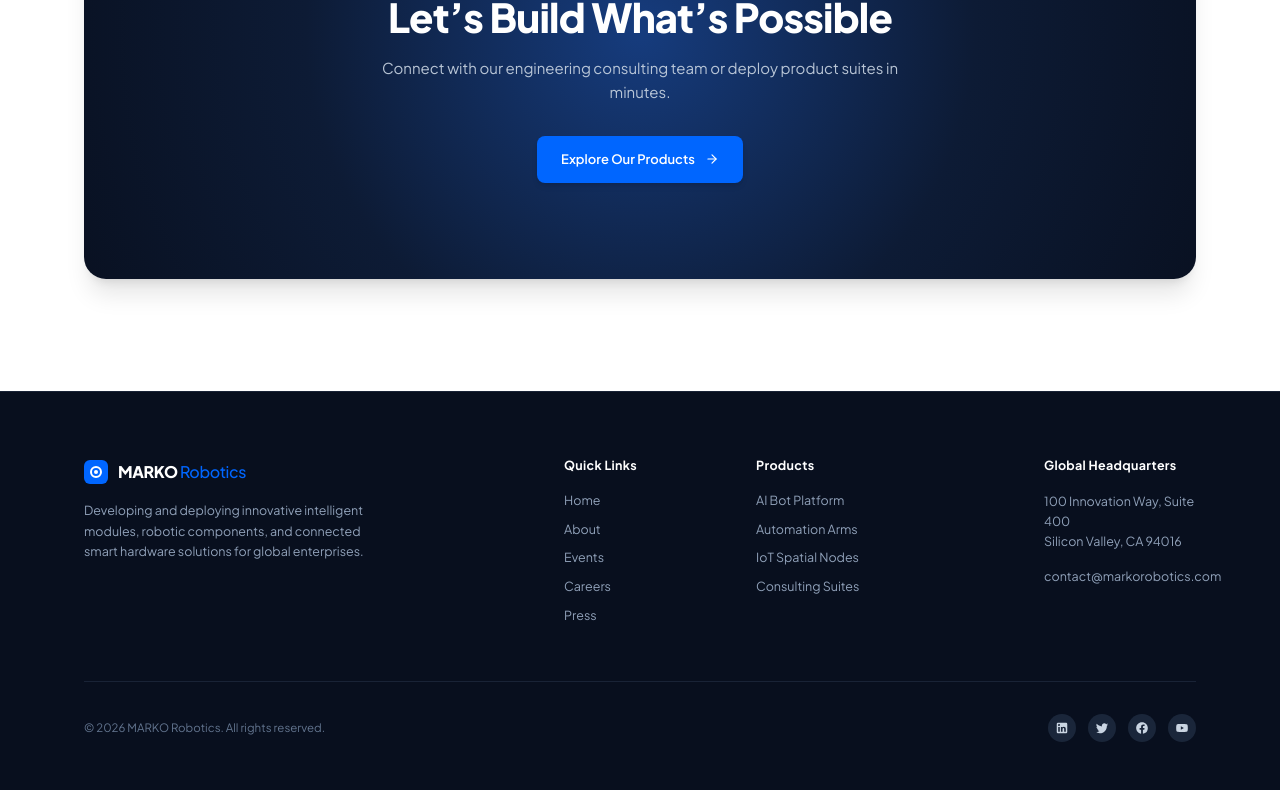
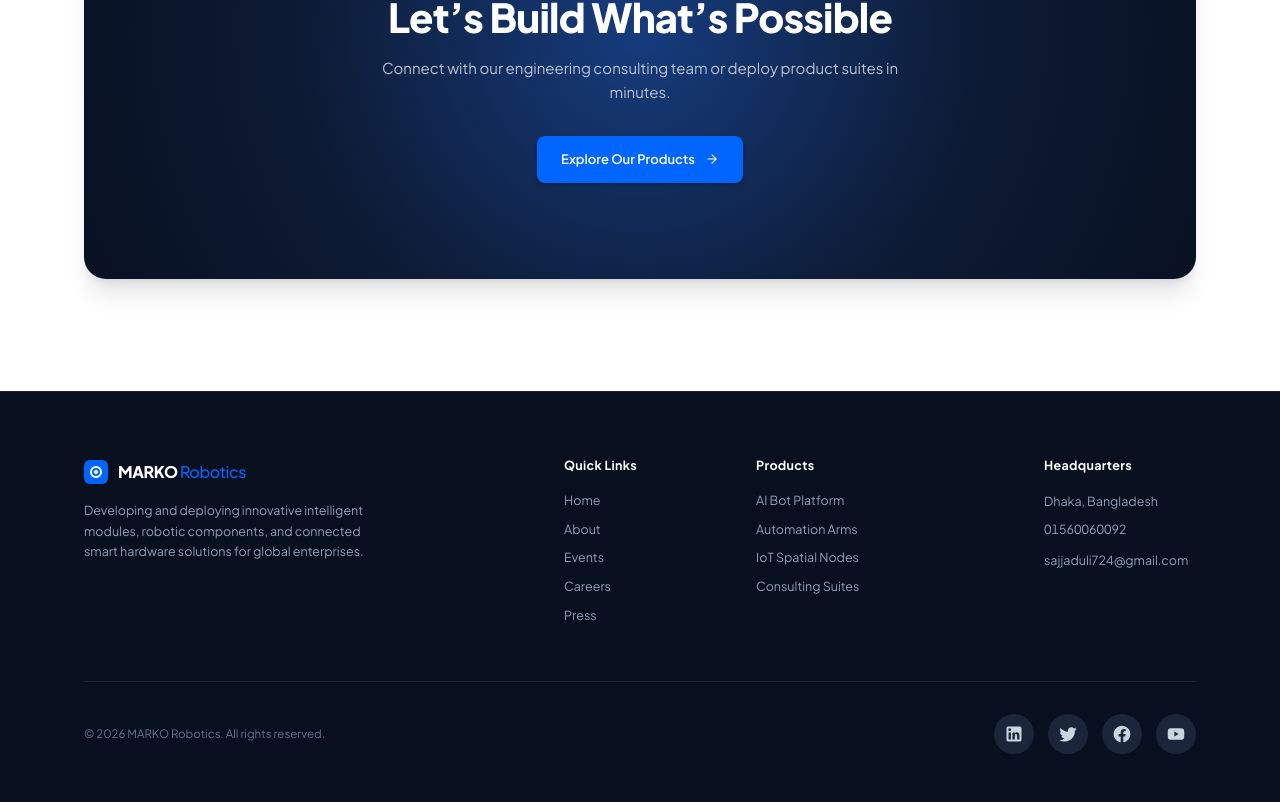
Before and after one commit to sajjadul404/MARKO-Robotics, a React (Vite) app: page / in a window 1280 px wide. Shown: the part 3251-4053 px from the top of the page. Built offline with nearby package versions, Linux system fonts and the light colour scheme.

Commit message:
Footer facebook linkedin Youtube logo large

```diff
--- a/src/components/Footer.jsx
+++ b/src/components/Footer.jsx
@@ -108,22 +108,23 @@ export default function Footer({
           {/* Global Headquarters */}
           <div className="lg:col-span-2">
             <h3 className="text-[12.5px] font-bold text-white tracking-wide mb-4">
-              Global Headquarters
+              Headquarters
             </h3>
-            <p className="text-[12.5px] text-slate-400 leading-[1.6] mb-3">
-              100 Innovation Way, Suite 400
-              <br />
-              Silicon Valley, CA 94016
+            <p className="text-[12.5px] text-slate-400 leading-[1.6] mb-2">
+              Dhaka, Bangladesh
+            </p>
+            <p className="text-[12.5px] text-slate-400 leading-[1.6] mb-2 tabular-nums">
+              01560060092
             </p>
             <a
-              href="mailto:contact@markorobotics.com"
+              href="mailto:sajjaduli724@gmail.com"
               onClick={(e) => {
                 e.preventDefault();
                 setShowContactModal(true);
               }}
-              className="text-[12.5px] text-slate-400 hover:text-white transition-colors"
+              className="text-[12.5px] text-slate-400 hover:text-white transition-colors break-all"
             >
-              contact@markorobotics.com
+              sajjaduli724@gmail.com
             </a>
           </div>
         </div>
@@ -134,15 +135,15 @@ export default function Footer({
             © 2026 MARKO Robotics. All rights reserved.
           </p>
 
-          <div className="flex items-center gap-3">
+          <div className="flex items-center gap-3.5">
             {/* LinkedIn */}
             <button
               onClick={() => setShowContactModal(true)}
               aria-label="LinkedIn"
-              className="w-7 h-7 rounded-full bg-slate-800/90 hover:bg-[#0066FF] text-slate-300 hover:text-white flex items-center justify-center transition-colors cursor-pointer"
+              className="w-10 h-10 rounded-full bg-slate-800/90 hover:bg-[#0066FF] text-slate-300 hover:text-white flex items-center justify-center transition-colors cursor-pointer"
             >
               <svg
-                className="w-3.5 h-3.5 fill-current"
+                className="w-5 h-5 fill-current"
                 viewBox="0 0 24 24"
                 aria-hidden="true"
               >
@@ -154,10 +155,10 @@ export default function Footer({
             <button
               onClick={() => setShowContactModal(true)}
               aria-label="Twitter"
-              className="w-7 h-7 rounded-full bg-slate-800/90 hover:bg-[#0066FF] text-slate-300 hover:text-white flex items-center justify-center transition-colors cursor-pointer"
+              className="w-10 h-10 rounded-full bg-slate-800/90 hover:bg-[#0066FF] text-slate-300 hover:text-white flex items-center justify-center transition-colors cursor-pointer"
             >
               <svg
-                className="w-3.5 h-3.5 fill-current"
+                className="w-5 h-5 fill-current"
                 viewBox="0 0 24 24"
                 aria-hidden="true"
               >
@@ -169,10 +170,10 @@ export default function Footer({
             <button
               onClick={() => setShowContactModal(true)}
               aria-label="Facebook"
-              className="w-7 h-7 rounded-full bg-slate-800/90 hover:bg-[#0066FF] text-slate-300 hover:text-white flex items-center justify-center transition-colors cursor-pointer"
+              className="w-10 h-10 rounded-full bg-slate-800/90 hover:bg-[#0066FF] text-slate-300 hover:text-white flex items-center justify-center transition-colors cursor-pointer"
             >
               <svg
-                className="w-3.5 h-3.5 fill-current"
+                className="w-5 h-5 fill-current"
                 viewBox="0 0 24 24"
                 aria-hidden="true"
               >
@@ -184,10 +185,10 @@ export default function Footer({
             <button
               onClick={() => setShowContactModal(true)}
               aria-label="YouTube"
-              className="w-7 h-7 rounded-full bg-slate-800/90 hover:bg-[#0066FF] text-slate-300 hover:text-white flex items-center justify-center transition-colors cursor-pointer"
+              className="w-10 h-10 rounded-full bg-slate-800/90 hover:bg-[#0066FF] text-slate-300 hover:text-white flex items-center justify-center transition-colors cursor-pointer"
             >
               <svg
-                className="w-3.5 h-3.5 fill-current"
+                className="w-5 h-5 fill-current"
                 viewBox="0 0 24 24"
                 aria-hidden="true"
               >
```
